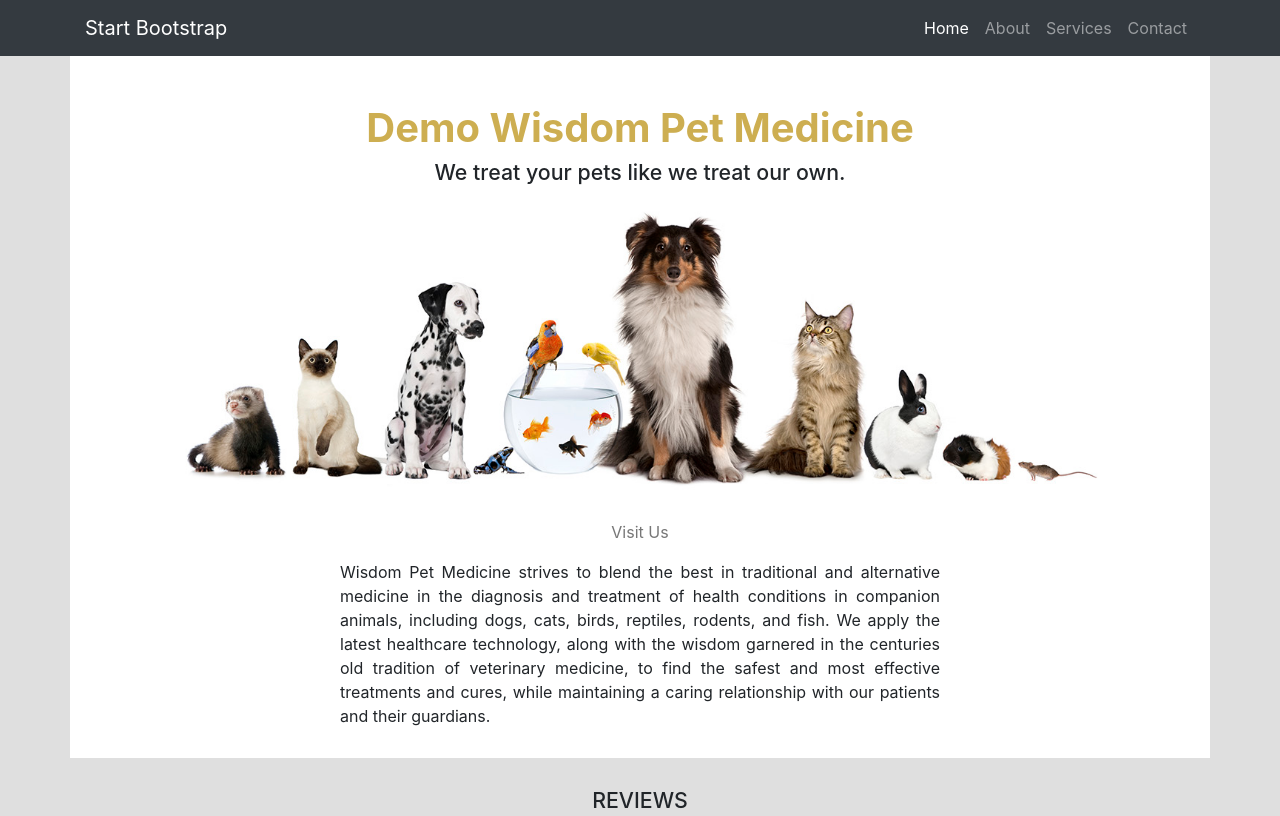
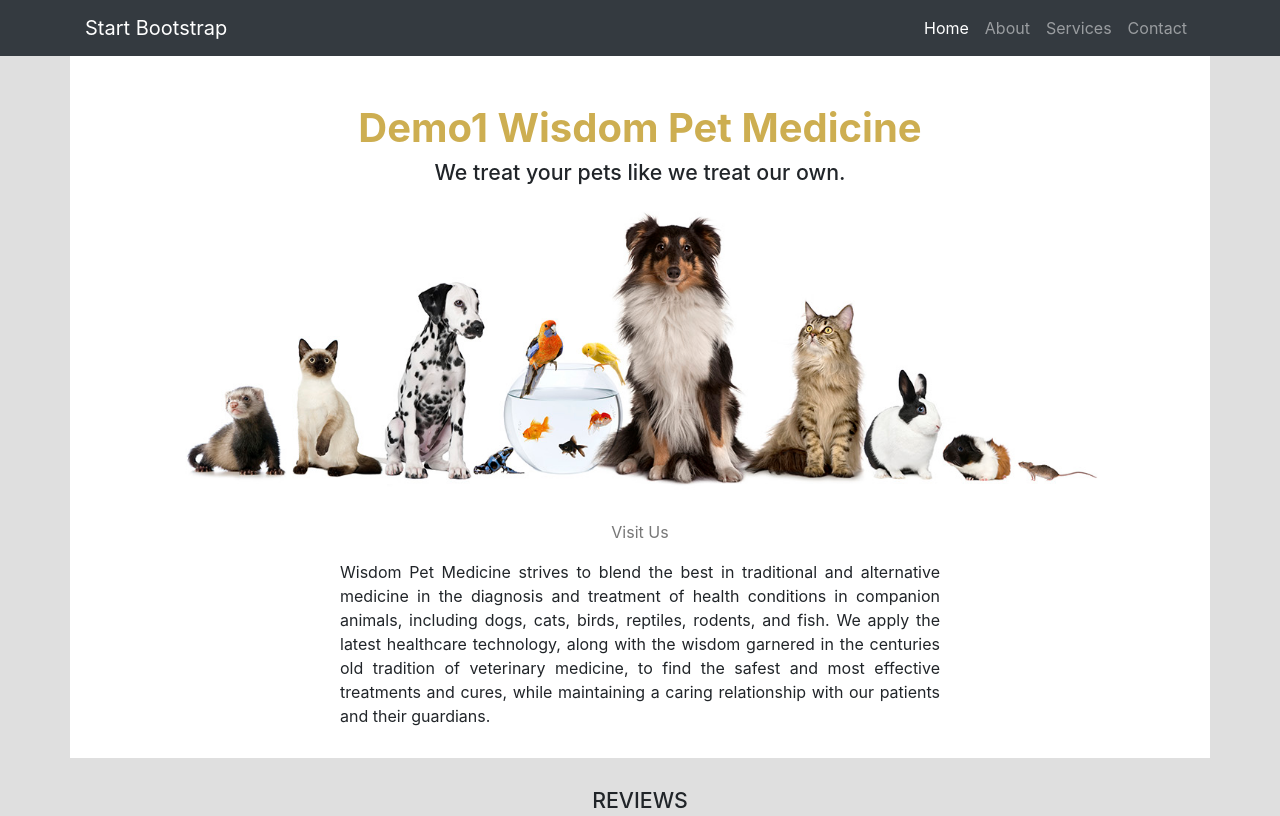
Before and after one commit to ctwgt/wisdom-pets-1, a website: page index.html in a window 1280 px wide. Shown: the top 816 px of the page. Drawn offline with Linux system fonts and the light colour scheme.

Commit message:
Update index.html

```diff
--- a/index.html
+++ b/index.html
@@ -56,7 +56,7 @@
   <div class="container">
     <div class="row" style="background-color:white">
       <div class="col-lg-12 text-center">
-        <h1 class="mt-5" style="color: #cdae51"><b>Demo Wisdom Pet Medicine</b></h1>
+        <h1 class="mt-5" style="color: #cdae51"><b>Demo1 Wisdom Pet Medicine</b></h1>
         <h2 style="font-size:16pt;">We treat your pets like we treat our own.</h2>
         <img style="width:100%" src="./images/all-animals.jpg">
         <p style="padding-top:30px"><a href="#" style="color:#777777">Visit Us</a></p>
```
